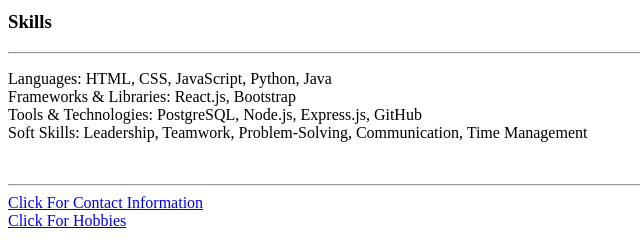
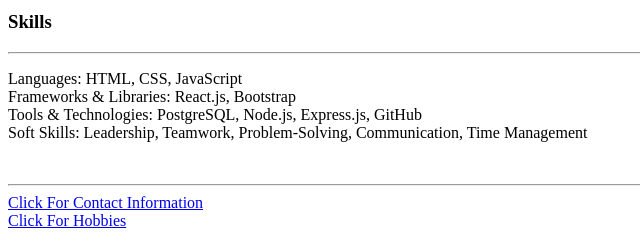
Before and after one commit to mahdirasouli7/html-resume, a plain HTML site: page index.html in a window 1280 px wide. Shown: the part 820-1060 px from the top of the page, 0-640 px from the left. Drawn offline with Linux system fonts and the light colour scheme.

Commit message:
Update index.html

```diff
--- a/index.html
+++ b/index.html
@@ -68,7 +68,7 @@
 <h3>Skills</h3>
 <hr/>
 <p>
-Languages: HTML, CSS, JavaScript, Python, Java<br/>
+Languages: HTML, CSS, JavaScript<br/>
 Frameworks & Libraries: React.js, Bootstrap<br/>
 Tools & Technologies: PostgreSQL, Node.js, Express.js, GitHub<br/>
 Soft Skills: Leadership, Teamwork, Problem-Solving, Communication, Time Management<br/>
```
